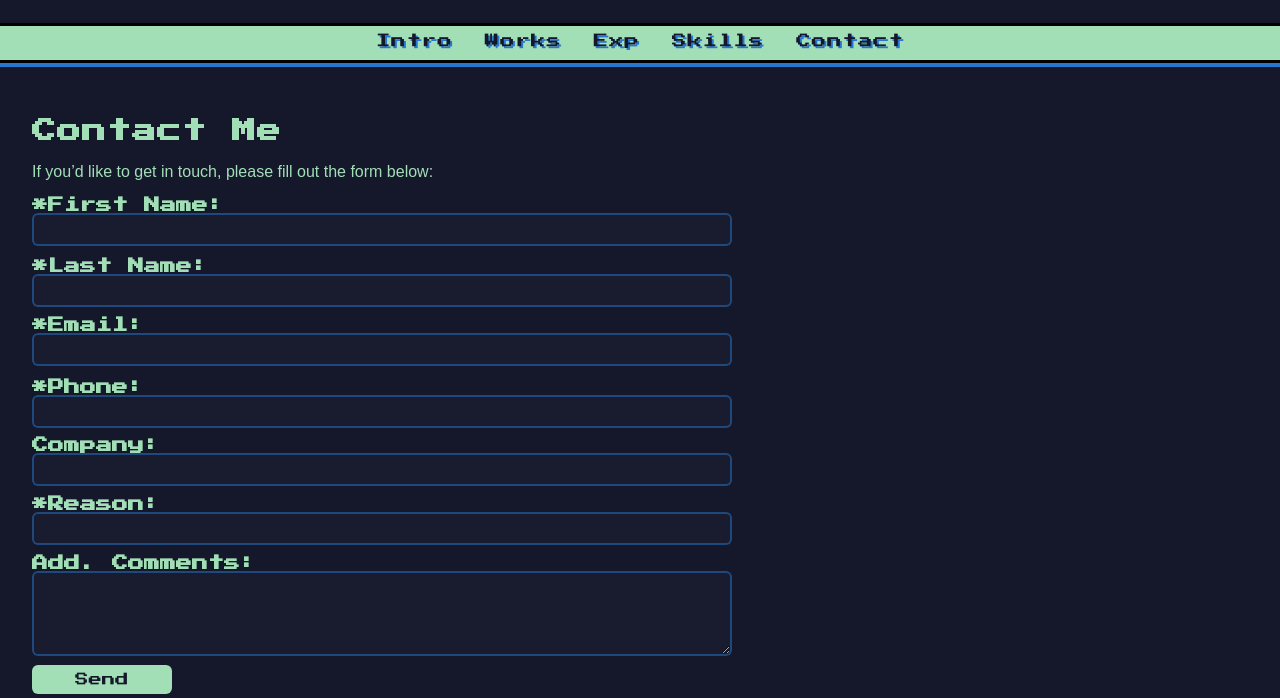
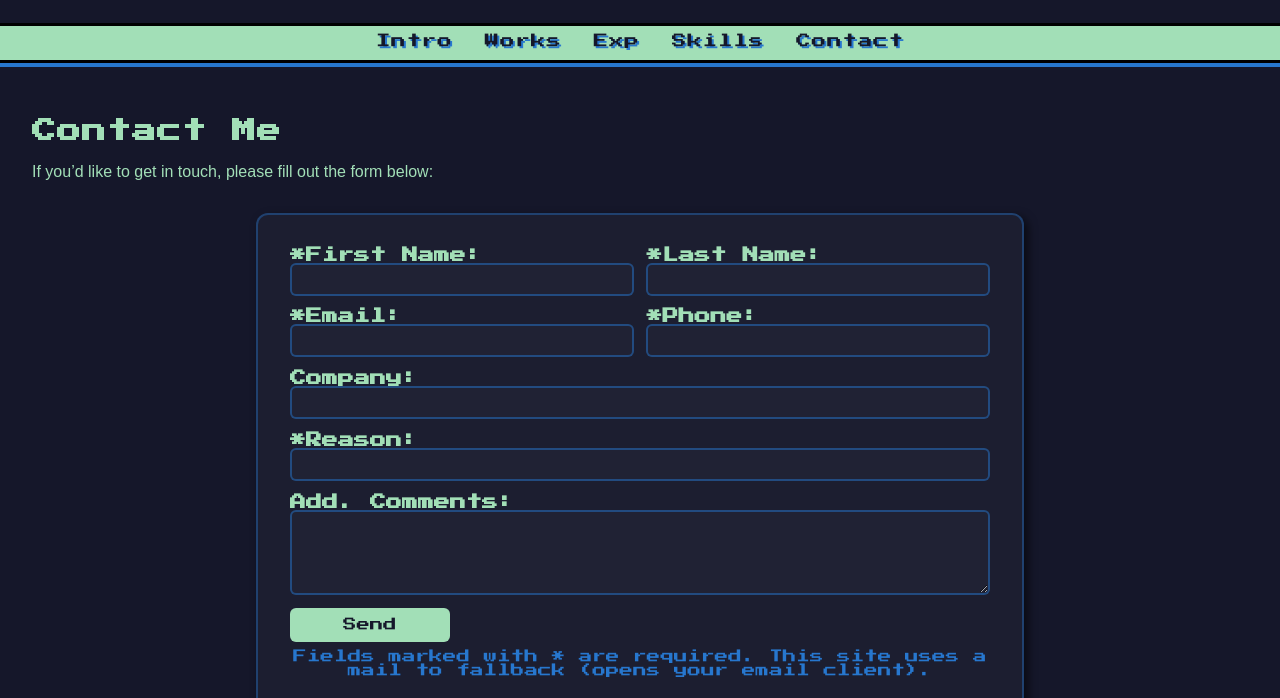
Before and after one commit to Celebeanie/Celebeanie, a plain HTML site: page contact.html in a window 1280 px wide. Shown: the part 84-782 px from the top of the page. Drawn offline with Linux system fonts and the light colour scheme.

Commit message:
Centered Contact form

```diff
--- a/style.css
+++ b/style.css
@@ -202,12 +202,19 @@ footer .right {
   color: #2777ce;
 }
 
-/* Contact form styles */
+/* --- UPDATED Contact form styles --- */
 .contact-form {
   max-width: 700px;
-  margin-top: 1em;
+  margin: 2em auto; /* centers horizontally */
   display: grid;
-  gap: 0.6em;
+  gap: 0.8em;
+  justify-content: center; /* centers the internal layout */
+  text-align: left;
+  background: rgba(255, 255, 255, 0.03);
+  padding: 2em;
+  border-radius: 12px;
+  border: 2px solid rgba(39, 119, 206, 0.4);
+  box-shadow: 4px 4px 10px rgba(0, 0, 0, 0.6);
 }
 
 .contact-form label {
@@ -250,19 +257,22 @@ select:-webkit-autofill {
 }
 
 .contact-form button[type="submit"] {
-  width: 140px;
-  padding: 0.6em;
+  width: 160px;
+  padding: 0.8em;
   background: #a2dfb7;
   color: #15172a;
   border: none;
   border-radius: 6px;
   cursor: pointer;
+  justify-self: center; /* centers the button */
+  font-family: 'Press Start 2P', cursive;
 }
 
 .contact-form .form-note {
   font-size: 0.85em;
   color: rgba(39, 119, 206, 1);
   margin-top: 0.5em;
+  text-align: center;
 }
 
 .contact-form,
@@ -276,11 +286,14 @@ select:-webkit-autofill {
 
 .contact-form .two-col {
   display: grid;
-  grid-template-columns: 1fr;
+  grid-template-columns: 1fr 1fr;
   gap: 0.8em;
 }
 
 @media (max-width: 520px) {
+  .contact-form .two-col {
+    grid-template-columns: 1fr;
+  }
   .table-container th, .table-container td {
     padding: 0.5em;
     font-size: 0.85em;
@@ -370,8 +383,6 @@ select:-webkit-autofill {
 }
 
 /* --- Works Page Specific Styles --- */
-
-/* Center the Works page heading */
 .intro-section h2 {
   text-align: center;
   font-size: 1.6em;
@@ -379,7 +390,6 @@ select:-webkit-autofill {
   text-shadow: 0 0 8px #2777ce, 2px 2px 4px rgba(0,0,0,0.45);
 }
 
-/* Centered intro paragraph under the title */
 .intro-paragraph {
   max-width: 900px;
   color: rgba(162,223,183,0.95);
@@ -388,7 +398,6 @@ select:-webkit-autofill {
   text-align: center;
 }
 
-/* Row layout: image + text side by side */
 .work-row {
   display: flex;
   align-items: center;
@@ -398,12 +407,10 @@ select:-webkit-autofill {
   flex-wrap: wrap;
 }
 
-/* Reverse order for alternating layout */
 .work-row.reverse {
   flex-direction: row-reverse;
 }
 
-/* Image styling */
 .work-img {
   width: 100%;
   max-width: 420px;
@@ -414,7 +421,6 @@ select:-webkit-autofill {
   filter: drop-shadow(6px 6px 10px rgba(0,0,0,0.6));
 }
 
-/* Caption under each image */
 .work-caption {
   margin-top: 0.5em;
   font-size: 0.85em;
@@ -422,7 +428,6 @@ select:-webkit-autofill {
   text-align: center;
 }
 
-/* Text beside the image */
 .work-row .text {
   max-width: 420px;
   text-align: left;
@@ -430,7 +435,6 @@ select:-webkit-autofill {
   color: rgba(162,223,183,0.95);
 }
 
-/* Headings beside images */
 .work-row .text h2 {
   margin-top: 0;
   margin-bottom: 0.6em;
@@ -439,7 +443,6 @@ select:-webkit-autofill {
   font-size: 1.1em;
 }
 
-/* Fade-in animations */
 .fade-in-left, .fade-in-right {
   opacity: 0;
   transform: translateX(30px);
@@ -455,7 +458,6 @@ select:-webkit-autofill {
   transform: translateX(0);
 }
 
-/* Responsive layout for mobile */
 @media (max-width: 800px) {
   .work-row {
     flex-direction: column;
```
